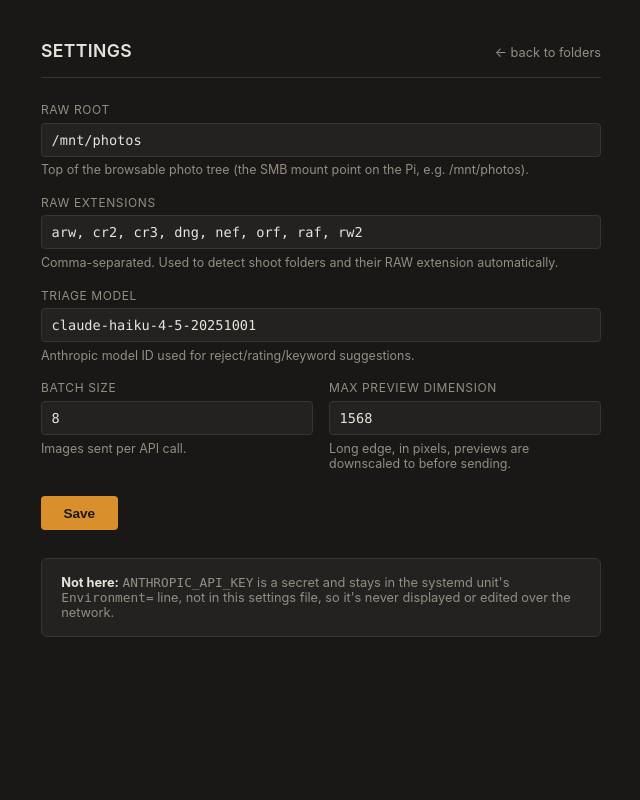
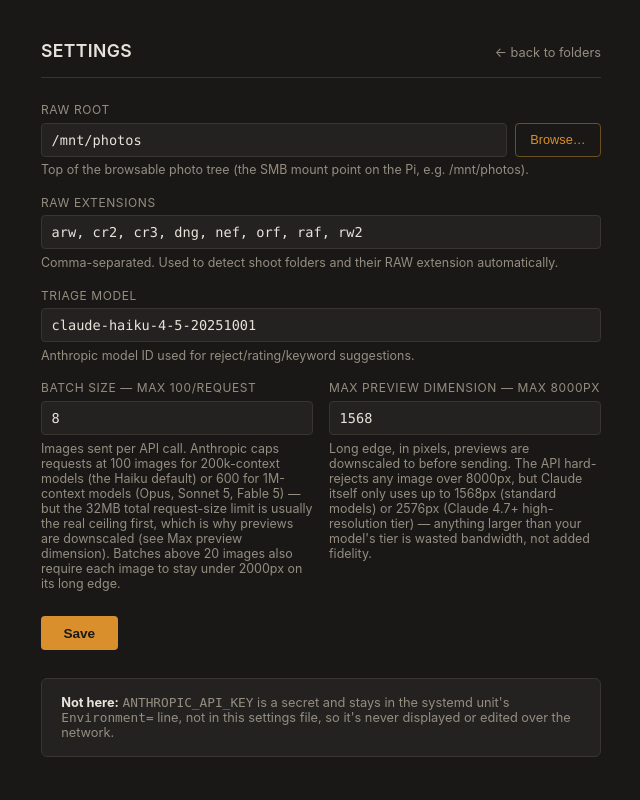
Before and after one commit to elpicoso/photo-triage-app, a Flask app: page /settings in a window 1280 px wide. Shown: the whole page, without its empty margins (319-959 px from the left). Run offline with Flask 3, Linux system fonts and the light colour scheme.

Commit message:
Make raw_root navigable and document API limits on settings fields
- Add /settings/browse: a read-only directory-listing endpoint (separate
  from safe_path(), since it's used to pick raw_root itself) backing a
  folder-picker panel on the settings page, so raw_root can be selected
  by clicking through the filesystem instead of typing a path blind.
- Label batch_size and max_preview_dimension with their actual Anthropic
  API limits (100/600 images per request depending on context window,
  8000px hard cap, 1568/2576px Claude-side resize tiers) instead of
  leaving users to guess reasonable values.

Co-Authored-By: Claude Sonnet 5 <noreply@anthropic.com>

```diff
--- a/app.py
+++ b/app.py
@@ -116,6 +116,31 @@ def browse(subpath=""):
 @app.route("/help")
 def help_page():
     return render_template("help.html")
+
+
+@app.route("/settings/browse")
+def settings_browse():
+    """Read-only directory listing for the raw_root folder picker. Deliberately
+    not scoped by safe_path() - that helper resolves paths under the
+    already-configured raw_root, but this endpoint exists to let you pick a
+    new raw_root in the first place."""
+    path = os.path.normpath(request.args.get("path") or "/")
+    if not os.path.isdir(path):
+        path = "/"
+    try:
+        entries = sorted(
+            f
+            for f in os.listdir(path)
+            if os.path.isdir(os.path.join(path, f)) and not f.startswith(".")
+        )
+    except PermissionError:
+        entries = []
+    parent = os.path.dirname(path) if path != os.path.dirname(path) else None
+    return {
+        "path": path,
+        "parent": parent,
+        "entries": [{"name": e, "path": os.path.join(path, e)} for e in entries],
+    }
 
 
 @app.route("/settings", methods=["GET", "POST"])
--- a/templates/settings.html
+++ b/templates/settings.html
@@ -101,6 +101,69 @@
     color: var(--muted);
   }
   .note strong { color: var(--text); }
+
+  .field-with-button { display: flex; gap: 0.5rem; }
+  .field-with-button input { flex: 1; }
+  button.browse-btn {
+    background: transparent;
+    border: 1px solid var(--amber-dim);
+    color: var(--amber);
+    padding: 0.5rem 0.9rem;
+    border-radius: 4px;
+    font-size: 0.8rem;
+    font-weight: 400;
+    cursor: pointer;
+    margin-top: 0;
+    white-space: nowrap;
+  }
+  button.browse-btn:hover { background: rgba(217, 143, 43, 0.1); }
+
+  .browser-panel {
+    display: none;
+    background: var(--panel);
+    border: 1px solid var(--line);
+    border-radius: 6px;
+    margin-top: 0.6rem;
+    overflow: hidden;
+  }
+  .browser-panel.open { display: block; }
+  .browser-crumbs {
+    font-family: "SF Mono", Consolas, monospace;
+    font-size: 0.75rem;
+    color: var(--muted);
+    padding: 0.6rem 0.8rem;
+    border-bottom: 1px solid var(--line);
+    word-break: break-all;
+  }
+  .browser-list {
+    max-height: 220px;
+    overflow-y: auto;
+  }
+  .browser-row {
+    display: block;
+    width: 100%;
+    text-align: left;
+    background: none;
+    border: none;
+    border-bottom: 1px solid var(--line);
+    color: var(--text);
+    font-family: "SF Mono", Consolas, monospace;
+    font-size: 0.82rem;
+    padding: 0.45rem 0.8rem;
+    cursor: pointer;
+    margin-top: 0;
+  }
+  .browser-row:last-child { border-bottom: none; }
+  .browser-row:hover { background: rgba(217, 143, 43, 0.08); }
+  .browser-row.parent { color: var(--muted); }
+  .browser-empty { padding: 0.6rem 0.8rem; font-size: 0.8rem; color: var(--muted); }
+  .browser-footer {
+    display: flex;
+    justify-content: flex-end;
+    padding: 0.6rem 0.8rem;
+    border-top: 1px solid var(--line);
+  }
+  .browser-footer button { margin-top: 0; padding: 0.4rem 0.8rem; font-size: 0.8rem; }
 </style>
 </head>
 <body>
@@ -120,8 +183,19 @@
     <form method="post">
       <div class="field">
         <label for="raw_root">RAW root</label>
-        <input type="text" id="raw_root" name="raw_root" value="{{ values.raw_root }}">
+        <div class="field-with-button">
+          <input type="text" id="raw_root" name="raw_root" value="{{ values.raw_root }}">
+          <button type="button" class="browse-btn" onclick="openBrowser()">Browse&hellip;</button>
+        </div>
         <span class="hint">Top of the browsable photo tree (the SMB mount point on the Pi, e.g. /mnt/photos).</span>
+
+        <div class="browser-panel" id="browser-panel">
+          <div class="browser-crumbs" id="browser-crumbs"></div>
+          <div class="browser-list" id="browser-list"></div>
+          <div class="browser-footer">
+            <button type="button" onclick="selectCurrentFolder()">Use this folder</button>
+          </div>
+        </div>
       </div>
 
       <div class="field">
@@ -138,14 +212,14 @@
 
       <div class="row">
         <div class="field">
-          <label for="batch_size">Batch size</label>
+          <label for="batch_size">Batch size &mdash; max 100/request</label>
           <input type="number" id="batch_size" name="batch_size" min="1" value="{{ values.batch_size }}">
-          <span class="hint">Images sent per API call.</span>
+          <span class="hint">Images sent per API call. Anthropic caps requests at 100 images for 200k-context models (the Haiku default) or 600 for 1M-context models (Opus, Sonnet 5, Fable 5) &mdash; but the 32MB total request-size limit is usually the real ceiling first, which is why previews are downscaled (see Max preview dimension). Batches above 20 images also require each image to stay under 2000px on its long edge.</span>
         </div>
         <div class="field">
-          <label for="max_preview_dimension">Max preview dimension</label>
+          <label for="max_preview_dimension">Max preview dimension &mdash; max 8000px</label>
           <input type="number" id="max_preview_dimension" name="max_preview_dimension" min="1" value="{{ values.max_preview_dimension }}">
-          <span class="hint">Long edge, in pixels, previews are downscaled to before sending.</span>
+          <span class="hint">Long edge, in pixels, previews are downscaled to before sending. The API hard-rejects any image over 8000px, but Claude itself only uses up to 1568px (standard models) or 2576px (Claude 4.7+ high-resolution tier) &mdash; anything larger than your model's tier is wasted bandwidth, not added fidelity.</span>
         </div>
       </div>
 
@@ -157,5 +231,59 @@
       <code>Environment=</code> line, not in this settings file, so it's never displayed or edited over the network.
     </div>
   </div>
+
+  <script>
+    let browserCurrentPath = null;
+
+    function openBrowser() {
+      const panel = document.getElementById('browser-panel');
+      const startPath = document.getElementById('raw_root').value || '/';
+      panel.classList.add('open');
+      loadBrowserDir(startPath);
+    }
+
+    async function loadBrowserDir(path) {
+      const res = await fetch('{{ url_for("settings_browse") }}?path=' + encodeURIComponent(path));
+      const data = await res.json();
+      browserCurrentPath = data.path;
+
+      document.getElementById('browser-crumbs').textContent = data.path;
+
+      const list = document.getElementById('browser-list');
+      list.innerHTML = '';
+
+      if (data.parent !== null) {
+        const up = document.createElement('button');
+        up.type = 'button';
+        up.className = 'browser-row parent';
+        up.textContent = '.. (up)';
+        up.onclick = () => loadBrowserDir(data.parent);
+        list.appendChild(up);
+      }
+
+      if (data.entries.length === 0 && data.parent === null) {
+        const empty = document.createElement('div');
+        empty.className = 'browser-empty';
+        empty.textContent = 'No subfolders here.';
+        list.appendChild(empty);
+      }
+
+      for (const entry of data.entries) {
+        const row = document.createElement('button');
+        row.type = 'button';
+        row.className = 'browser-row';
+        row.textContent = entry.name;
+        row.onclick = () => loadBrowserDir(entry.path);
+        list.appendChild(row);
+      }
+    }
+
+    function selectCurrentFolder() {
+      if (browserCurrentPath) {
+        document.getElementById('raw_root').value = browserCurrentPath;
+      }
+      document.getElementById('browser-panel').classList.remove('open');
+    }
+  </script>
 </body>
 </html>
```
